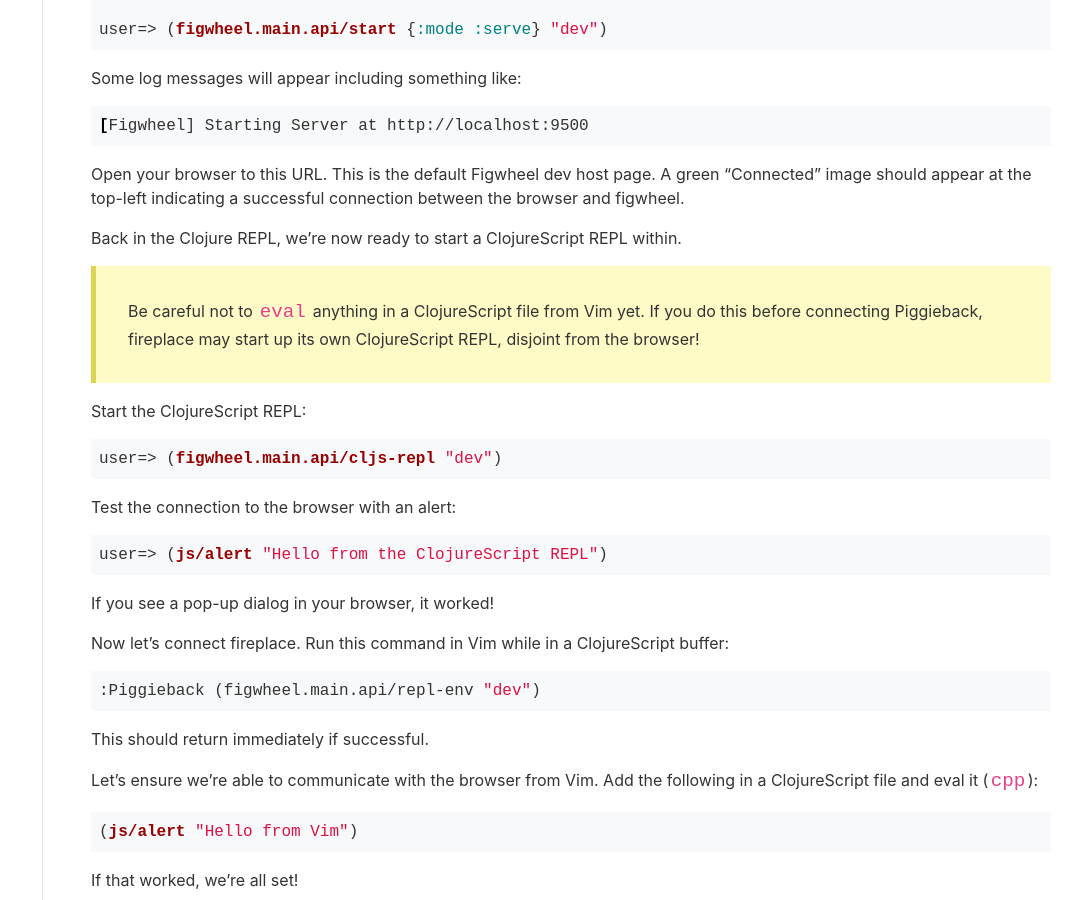
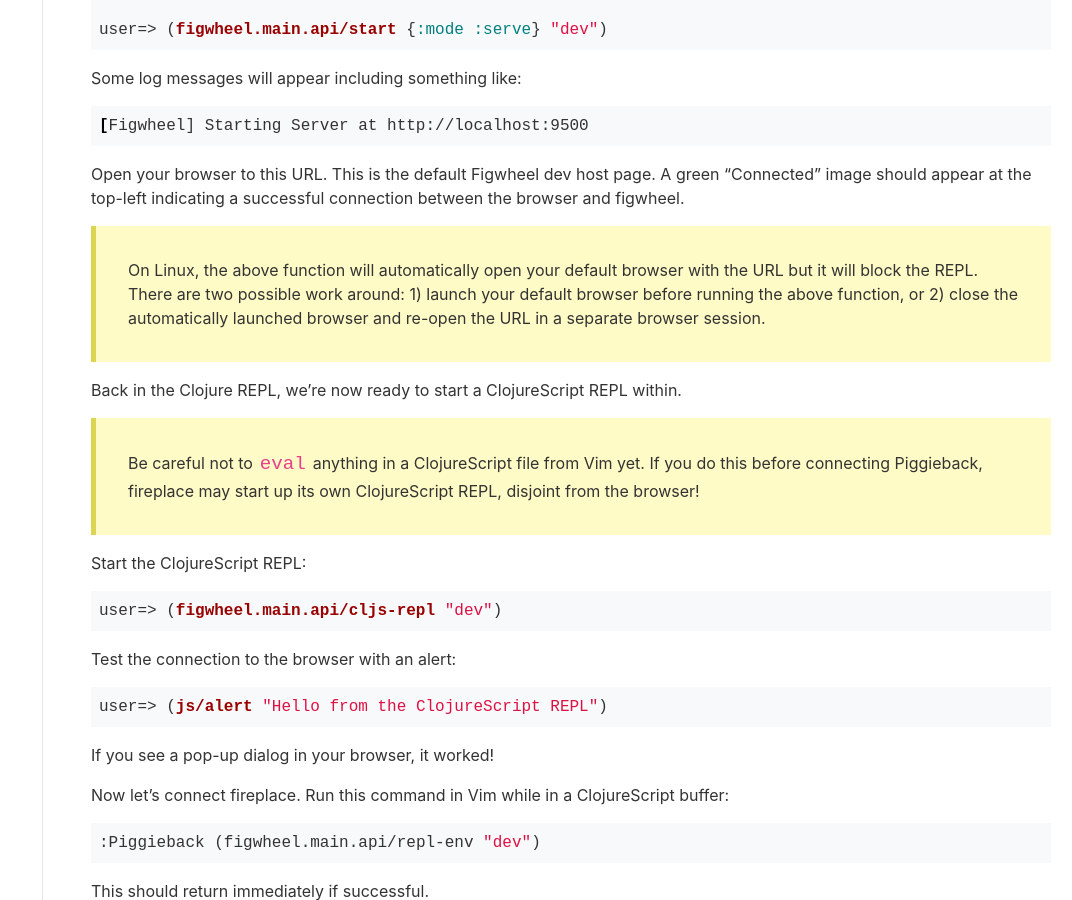
Before and after one commit to bhauman/figwheel-main, a Jekyll site: the page built from docs/docs/vim.md, in a window 1280 px wide and 900 px high, scrolled down 2020 px. Shown: the whole window, without its empty margins (208-1280 px from the left). Built offline with Jekyll 4.4.1, drawn with Linux system fonts in a browser that asks for light colours.

Commit message:
Clarify Linux user experience

```diff
--- a/docs/docs/vim.md
+++ b/docs/docs/vim.md
@@ -116,6 +116,12 @@
 Open your browser to this URL. This is the default Figwheel dev host
 page.  A green "Connected" image should appear at the top-left
 indicating a successful connection between the browser and figwheel.
+
+> On Linux, the above function will automatically open your default
+> browser with the URL but it will block the REPL.  There are two possible
+> work around: 1) launch your default browser before running the above
+> function, or 2) close the automatically launched browser and re-open
+> the URL in a separate browser session.
 
 Back in the Clojure REPL, we're now ready to start a ClojureScript REPL
 within.
```
